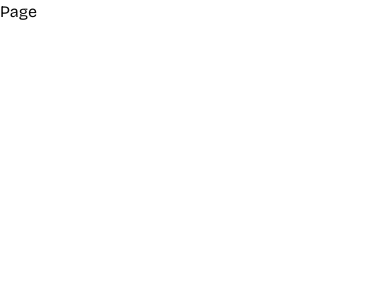
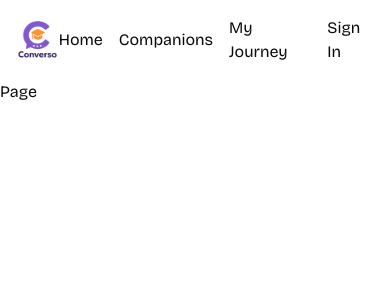
Before and after one commit to OneOmar/converso-saas-app, a Next.js app: page /subscription in a window 390 px wide. Shown: the top 300 px of the page. Built offline with nearby package versions, Linux system fonts and the light colour scheme.

Commit message:
feat: add responsive navbar with dynamic route highlighting

```diff
--- a/app/layout.tsx
+++ b/app/layout.tsx
@@ -1,6 +1,7 @@
 import type { Metadata } from "next";
 import { Bricolage_Grotesque } from "next/font/google";
 import "./globals.css";
+import Navbar from "@/components/Navbar";
 
 const bricolage = Bricolage_Grotesque({
   variable: "--font-bricolage",
@@ -12,14 +13,13 @@
   description: "Real-time AI Teaching Platform",
 };
 
-export default function RootLayout({
-  children,
-}: Readonly<{
-  children: React.ReactNode;
-}>) {
+export default function RootLayout({ children }: { children: React.ReactNode }) {
   return (
     <html lang="en">
-      <body className={`${bricolage.variable} antialiased`}>{children}</body>
+    <body className={`${bricolage.variable} antialiased`}>
+    <Navbar />
+    {children}
+    </body>
     </html>
   );
 }
--- /dev/null
+++ b/components/NavItems.tsx
@@ -0,0 +1,31 @@
+'use client';
+
+import Link from "next/link";
+import { usePathname } from "next/navigation";
+import { cn } from "@/lib/utils";
+
+const navItems = [
+  { label: 'Home', href: '/' },
+  { label: 'Companions', href: '/companions' },
+  { label: 'My Journey', href: '/my-journey' },
+];
+
+const NavItems = () => {
+  const pathname = usePathname();
+
+  return (
+    <nav className="flex items-center gap-4">
+      {navItems.map(({ label, href }) => (
+        <Link
+          key={href}
+          href={href}
+          className={cn(pathname === href && 'text-primary font-semibold')}
+        >
+          {label}
+        </Link>
+      ))}
+    </nav>
+  );
+};
+
+export default NavItems;
--- /dev/null
+++ b/components/Navbar.tsx
@@ -0,0 +1,20 @@
+import Link from "next/link";
+import Image from "next/image";
+import NavItems from "@/components/NavItems";
+
+const Navbar = () => {
+  return (
+    <nav className="navbar">
+      <Link href="/" className="flex items-center gap-2.5">
+        <Image src="/images/logo.svg" alt="logo" width={46} height={44} />
+      </Link>
+
+      <div className="flex items-center gap-8">
+        <NavItems />
+        <p>Sign In</p>
+      </div>
+    </nav>
+  );
+};
+
+export default Navbar;
```
